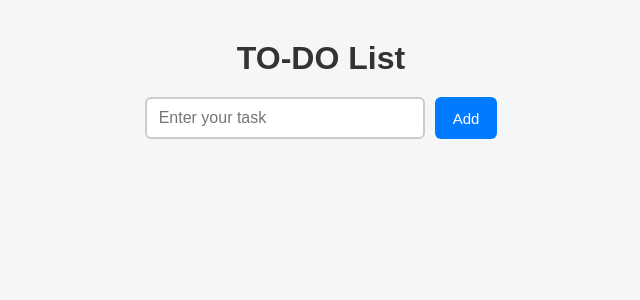
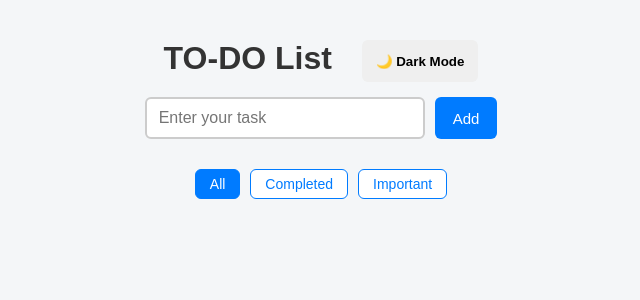
Before and after one commit to Hariii-18/To-Do-List-React.js, a React (Vite) app in the folder To-Do List/: page / in a window 1280 px wide. Shown: the top 300 px of the page, without its empty margins (319-959 px from the left). Built offline with nearby package versions, Linux system fonts and the light colour scheme.

Commit message:
Implement dark mode toggle and local storage for tasks; enhance task filtering functionality

```diff
--- a/To-Do List/src/App.css
+++ b/To-Do List/src/App.css
@@ -12,6 +12,42 @@
     align-items: center;
     padding: 40px 20px;
     font-family: Arial, Helvetica, sans-serif;
+    transition: background 0.3s ease, color 0.3s ease;
+}
+
+.body.light {
+    background-color: #f4f6f8;
+    color: #000;
+}
+
+.body.dark {
+    background-color: #121212;
+    color: #ffffff;
+}
+
+.body.dark input,
+.body.dark button {
+    background-color: #1e1e1e;
+    color: #fff;
+    border: 1px solid #444;
+}
+
+.body.dark .list-item {
+    background-color: #1a1a1a;
+}
+
+.dark-toggle {
+    margin-bottom: 15px;
+    padding: 8px 14px;
+    border-radius: 6px;
+    cursor: pointer;
+    border: none;
+    font-weight: 600;
+}
+
+.head{
+    display: flex;
+    gap: 30px;
 }
 
 /* Title */
@@ -151,33 +187,55 @@ ol {
 }
 
 /* Complete / Undo button */
-.list-item button:nth-child(2) {
+.complete-btn {
     background-color: #28a745;
     color: white;
 }
 
-.list-item button:nth-child(2):hover {
+.complete-btn:hover {
     background-color: #1e7e34;
 }
 
 /* Star / Unstar button */
-.list-item button:nth-child(3) {
+.star-btn {
     background-color: goldenrod;
     color: white;
 }
 
-.list-item button:nth-child(3):hover {
+.star-btn:hover {
     background-color: #c69500;
 }
 
 /* Delete button */
-.list-item button:nth-child(4) {
+.delete-btn {
     background-color: #dc3545;
     color: white;
 }
 
-.list-item button:nth-child(4):hover {
+.delete-btn:hover {
     background-color: #b02a37;
+}
+
+/* Filter buttons */
+.filters {
+    display: flex;
+    gap: 10px;
+    margin: 20px 0;
+}
+
+.filters button {
+    padding: 6px 14px;
+    border-radius: 6px;
+    border: 1px solid #007bff;
+    background: white;
+    color: #007bff;
+    cursor: pointer;
+    font-size: 14px;
+}
+
+.filters button.active {
+    background: #007bff;
+    color: white;
 }
 
 
@@ -238,13 +296,10 @@ ol {
     /* Input + Add button stack nicely */
     .top {
         width: 100%;
-        /* display: flex;
-        gap: 8px; */
     }
 
     .input-box {
         width: 100%;
-        /* font-size: 14px; */
     }
 
     .top>button {
--- a/To-Do List/src/App.jsx
+++ b/To-Do List/src/App.jsx
@@ -1,9 +1,22 @@
-import React, { useState } from "react";
-import "./App.css"
+import React, { useState, useEffect } from "react";
+import "./App.css";
 
 function Todo() {
-    const [tasks, setTasks] = useState([]); //tasks stores all the items in a list , setTasks updates the list
+    const [tasks, setTasks] = useState(() => {
+        const saved = localStorage.getItem("tasks");
+        return saved ? JSON.parse(saved) : [];
+    });
+    //tasks stores all the items in a list , setTasks updates the list
     const [input, setInput] = useState("");
+    const [filter, setFilter] = useState("all");
+    const [darkMode, setDarkMode] = useState(() => {
+        const savedMode = localStorage.getItem("darkMode");
+        return savedMode === "true";
+    });
+    const toggleDarkMode = () => {
+        setDarkMode(prev => !prev);
+    };
+
 
     const addTask = () => {
         if (!input.trim()) return;
@@ -43,9 +56,41 @@ function Todo() {
         );
     };
 
+    // Local Storage
+    useEffect(() => {
+        const savedTasks = JSON.parse(localStorage.getItem("tasks"));
+        if (savedTasks) {
+            setTasks(savedTasks);
+        }
+    }, []);
+
+    // Filter Logic
+    const filteredTasks = tasks.filter(task => {
+        if (filter === "completed") return task.completed;
+        if (filter === "important") return task.important;
+        return true;
+    });
+
+    // Dark Mode Toggle
+    useEffect(() => {
+        localStorage.setItem("darkMode", darkMode);
+    }, [darkMode]);
+
+
+    useEffect(() => {
+        localStorage.setItem("tasks", JSON.stringify(tasks));
+    }, [tasks]);
+
     return (
-        <div className="body">
+        <div className={`body ${darkMode ? "dark" : "light"}`}>
+            <div className="head">
             <h1>TO-DO List</h1>
+
+            <button className="dark-toggle" onClick={toggleDarkMode}>
+                {darkMode ? "☀ Light Mode" : "🌙 Dark Mode"}
+            </button>
+            </div>
+
             <div className="top">
                 <input className="input-box"
                     value={input}
@@ -59,7 +104,7 @@ function Todo() {
             </div>
 
             <ol>
-                {tasks.map(task => (
+                {filteredTasks.map(task => (
                     <li
                         key={task.id}
                         className={`list-item ${task.important ? "important" : ""}`}
@@ -70,23 +115,49 @@ function Todo() {
                             {task.text}
                         </span>
 
-                        <button onClick={() => completeTask(task.id)}>
+                        <button className="complete-btn"
+                            onClick={() => completeTask(task.id)}
+                            aria-label="Mark task completed">
                             {task.completed ? "Undo" : "Completed"}
                         </button>
 
                         <button
                             className="star-btn"
-                            onClick={() => importantTask(task.id)}
-                        >
+                            aria-label="Mark task important"
+                            onClick={() => importantTask(task.id)
+                            }>
                             {task.important ? "★" : "☆"}
                         </button>
 
-                        <button onClick={() => deleteTask(task.id)}>
+                        <button className="delete-btn"
+                            aria-label="Delete task"
+                            onClick={() => deleteTask(task.id)
+                            }>
                             Delete
                         </button>
                     </li>
                 ))}
             </ol>
+            <div className="filters">
+                <button
+                    className={filter === "all" ? "active" : ""}
+                    onClick={() => setFilter("all")}
+                >
+                    All
+                </button>
+                <button
+                    className={filter === "completed" ? "active" : ""}
+                    onClick={() => setFilter("completed")}
+                >
+                    Completed
+                </button>
+                <button
+                    className={filter === "important" ? "active" : ""}
+                    onClick={() => setFilter("important")}
+                >
+                    Important
+                </button>
+            </div>
         </div>
     );
 }
```
